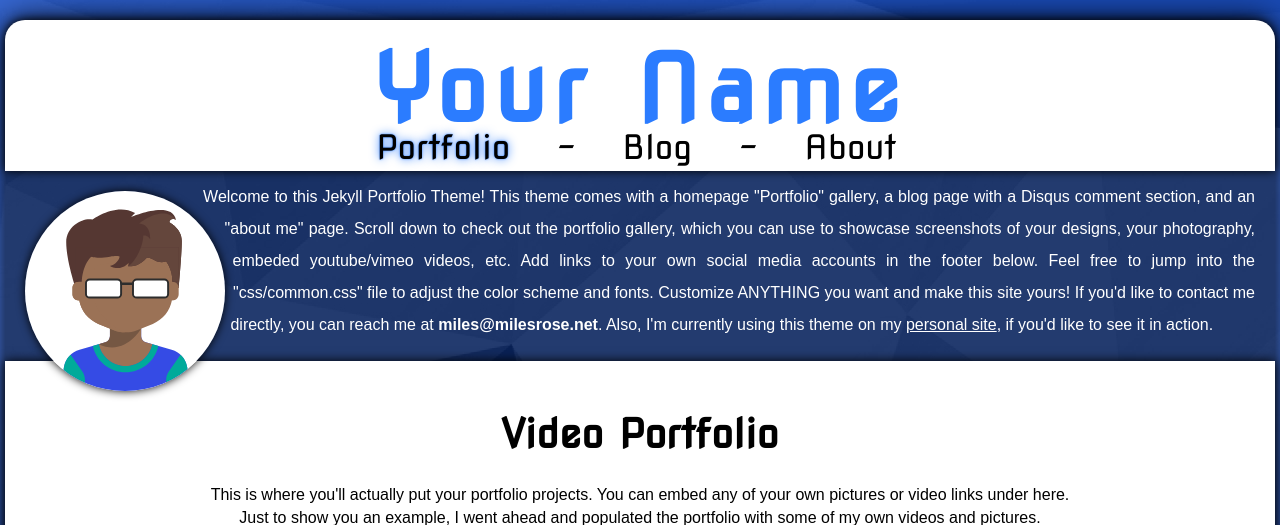
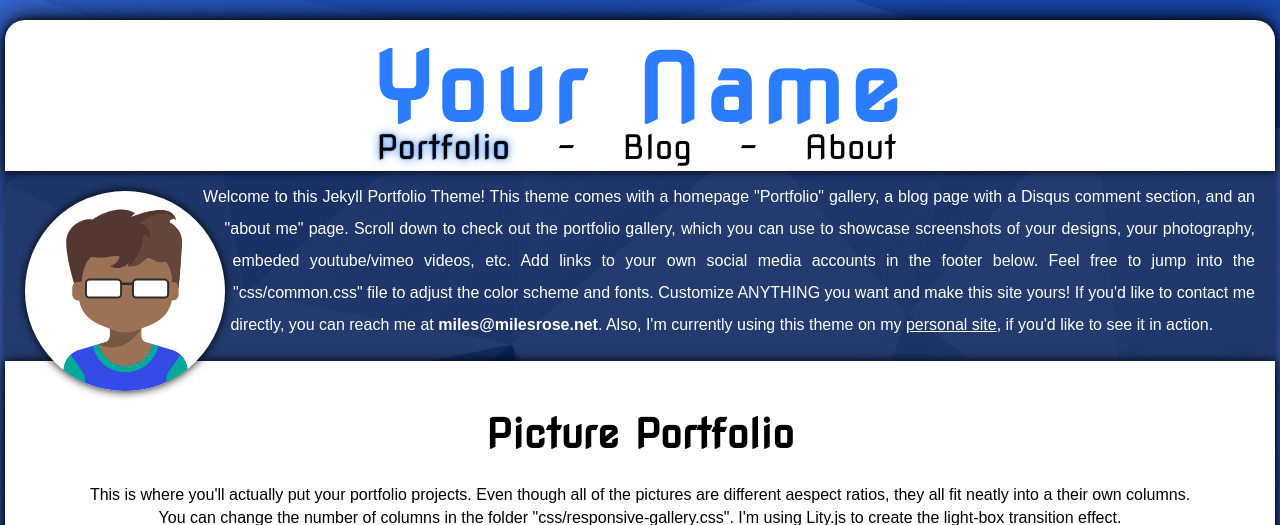
Before and after one commit to MilesOfRoses/sapphire_theme, a Jekyll site: the page built from index.html, in a window 1280 px wide and 1400 px high. Shown: the top 525 px of the window. Built offline with Jekyll 4.4.1, drawn with Linux system fonts in a browser that asks for light colours; comment, search, counter and statistics services are not loaded; some of the changed text lies outside the part shown; grey boxes are pictures that could not be loaded.

Commit message:
added pictures of different color themes and a disqus section

```diff
--- a/_layouts/blog-article.html
+++ b/_layouts/blog-article.html
@@ -15,7 +15,7 @@
 
 (function() { // ADD YOUR OWN DISQUS LINK BELOW
 var d = document, s = d.createElement('script');
-s.src = '//milesrose-net.disqus.com/embed.js';
+s.src = '//saphire-theme.disqus.com/embed.js';
 s.setAttribute('data-timestamp', +new Date());
 (d.head || d.body).appendChild(s);
 })();
--- a/_layouts/portfolio.html
+++ b/_layouts/portfolio.html
@@ -22,7 +22,7 @@
 */
 (function() { // DON'T EDIT BELOW THIS LINE
 var d = document, s = d.createElement('script');
-s.src = '//milesrose-net.disqus.com/embed.js';
+s.src = '//saphire-theme.disqus.com/embed.js';
 s.setAttribute('data-timestamp', +new Date());
 (d.head || d.body).appendChild(s);
 })();
--- a/index.html
+++ b/index.html
@@ -23,11 +23,73 @@
 
 </div> <!--/bio-card-->
 
+<!-- ILLUSTRATIONS SECTION -->
+<div class="media-section">
+	<h1 class="centerText"><a id="drawings">Picture Portfolio</a></h1>
+	<p class="centerText">This is where you'll actually put your portfolio projects. Even though all of the pictures are different aespect ratios, they all fit neatly into a their own columns.<br>
+	You can change the number of columns in the folder "css/responsive-gallery.css". I'm using Lity.js to create the light-box transition effect.</p>
+	<div class="photos">
+		<div class="responsive">
+
+		  <a data-flickr-embed="true"  href="https://www.flickr.com/photos/149069890@N07/36886108941/in/dateposted-public/" title="red-theme"><img src="https://farm5.staticflickr.com/4389/36886108941_46e81c50e2_o.jpg" width="1899" height="972" alt="red-theme"></a>
+
+		  <a data-flickr-embed="true"  href="https://www.flickr.com/photos/149069890@N07/36886109111/in/dateposted-public/" title="pink-theme"><img src="https://farm5.staticflickr.com/4434/36886109111_1b0dec53a6_o.jpg" width="1899" height="972" alt="pink-theme"></a>
+
+		  <a data-flickr-embed="true"  href="https://www.flickr.com/photos/149069890@N07/36838913516/in/dateposted-public/" title="orange-theme"><img src="https://farm5.staticflickr.com/4346/36838913516_71b63e4d34_o.jpg" width="1899" height="972" alt="orange-theme"></a>
+
+		  <a data-flickr-embed="true"  href="https://www.flickr.com/photos/149069890@N07/36886109321/in/dateposted-public/" title="green-theme"><img src="https://farm5.staticflickr.com/4397/36886109321_a466765fb5_o.jpg" width="1899" height="972" alt="green-theme"></a>
+
+		  <a data-flickr-embed="true"  href="https://www.flickr.com/photos/149069890@N07/36838913226/in/dateposted-public/" title="blue-theme"><img src="https://farm5.staticflickr.com/4426/36838913226_a973c73514_o.jpg" width="1899" height="972" alt="blue-theme"></a>
+
+		  <a data-flickr-embed="true"  href="https://farm5.staticflickr.com/4337/36838913826_ab7fab9ce9_o.jpg" title="black-theme"  data-lity  data-lity- ><img src="https://farm5.staticflickr.com/4337/36838913826_ab7fab9ce9_o.jpg" width="1899" height="972" alt="black-theme"></a>
+
+		  <a href="https://c4.staticflickr.com/1/637/31321652843_2a367d8066_z.jpg" data-lity  data-lity->
+		  <img src="https://c4.staticflickr.com/1/637/31321652843_2a367d8066_z.jpg" alt="drawing"></a>
+
+		  <a href="https://c3.staticflickr.com/1/429/31756756530_7c98ac1b2f_z.jpg" data-lity  data-lity->
+		  <img src="https://c3.staticflickr.com/1/429/31756756530_7c98ac1b2f_z.jpg" alt="drawing"></a>
+
+		  <a href="https://c2.staticflickr.com/1/533/32013061201_0e0fc975f6_z.jpg" data-lity  data-lity->
+		  <img src="https://c2.staticflickr.com/1/533/32013061201_0e0fc975f6_z.jpg" alt="drawing"></a>
+
+		  <a href="https://c2.staticflickr.com/1/333/32013059441_a2fe5c366b_z.jpg" data-lity  data-lity->
+		  <img src="https://c2.staticflickr.com/1/333/32013059441_a2fe5c366b_z.jpg" alt="drawing"></a>
+
+		  <a href="https://c4.staticflickr.com/1/495/32013060931_99ce013d93_z.jpg" data-lity  data-lity->
+		  <img src="https://c4.staticflickr.com/1/495/32013060931_99ce013d93_z.jpg" alt="drawing"></a>
+
+		  <a href="https://c4.staticflickr.com/1/610/31321655003_276650341a_z.jpg" data-lity  data-lity->
+		  <img src="https://c4.staticflickr.com/1/610/31321655003_276650341a_z.jpg" alt="drawing"></a>
+
+		  <a href="https://c7.staticflickr.com/1/572/31288739494_2eba810bc1_z.jpg" data-lity  data-lity->
+		  <img src="https://c7.staticflickr.com/1/572/31288739494_2eba810bc1_z.jpg" alt="drawing"></a>
+
+		  <a href="https://c2.staticflickr.com/1/556/32129981825_979efb43b1_z.jpg" data-lity  data-lity->
+		  <img src="https://c2.staticflickr.com/1/556/32129981825_979efb43b1_z.jpg" alt="drawing"></a>
+
+		  <a href="https://c1.staticflickr.com/1/651/31290472664_8d8d24f50c_z.jpg" data-lity  data-lity->
+		  <img src="https://c1.staticflickr.com/1/651/31290472664_8d8d24f50c_z.jpg" alt="drawing"></a>
+
+		  <a href="https://c2.staticflickr.com/1/617/32013063761_3e173d94c7_z.jpg" data-lity  data-lity->
+		  <img src="https://c2.staticflickr.com/1/617/32013063761_3e173d94c7_z.jpg" alt="drawing"></a>
+
+		  <a href="https://c6.staticflickr.com/1/289/32013063461_477c2acec4_z.jpg" data-lity  data-lity->
+		  <img src="https://c6.staticflickr.com/1/289/32013063461_477c2acec4_z.jpg" alt="drawing"></a>
+
+
+
+
+		</div> <!--/responsive-->
+	</div> <!--/photos-->
+</div> <!--/media-section-->
+
+
+
 <!-- ANIMATION SECTION -->
 
 <div class="media-section">
 	<h1 class="centerText"><a id="animations">Video Portfolio</a></h1>
-	<p class="centerText">This is where you'll actually put your portfolio projects. You can embed any of your own pictures or video links under here. <br>
+	<p class="centerText">You can embed any of your own youtube or vimeo links under here. <br>
 	 Just to show you an example, I went ahead and populated the portfolio with some of my own videos and pictures. </p>
 		<div id="videos">
 			<div class="containingBlock">
@@ -137,94 +199,3 @@
 			</div>
 		</div> <!--/videos-->
 	</div> <!--/media-section-->
-
-
-<!-- ILLUSTRATIONS SECTION -->
-<div class="media-section">
-	<h1 class="centerText"><a id="drawings">Picture Portfolio</a></h1>
-	<p class="centerText">Here is a gallery for pictures instead of videos. Even though all of the pictures are different aespect ratios, they all fit neatly into a their own columns.<br>
-	You can change the number of columns in the folder "css/responsive-gallery.css". I'm using Lity.js to create the light-box transition effect.</p>
-	<div class="photos">
-		<div class="responsive">
-
-		  <a href="https://c2.staticflickr.com/1/443/32013058841_71a35a8ec5_z.jpg" data-lity  data-lity->
-		  <img src="https://c2.staticflickr.com/1/443/32013058841_71a35a8ec5_z.jpg" alt="warrior-princess"></a>
-
-		  <a href="https://c4.staticflickr.com/1/637/31321652843_2a367d8066_z.jpg" data-lity  data-lity->
-		  <img src="https://c4.staticflickr.com/1/637/31321652843_2a367d8066_z.jpg" alt="drawing"></a>
-
-		  <a href="https://c3.staticflickr.com/1/429/31756756530_7c98ac1b2f_z.jpg" data-lity  data-lity->
-		  <img src="https://c3.staticflickr.com/1/429/31756756530_7c98ac1b2f_z.jpg" alt="drawing"></a>
-
-		  <a href="https://c2.staticflickr.com/1/533/32013061201_0e0fc975f6_z.jpg" data-lity  data-lity->
-		  <img src="https://c2.staticflickr.com/1/533/32013061201_0e0fc975f6_z.jpg" alt="drawing"></a>
-
-		  <a href="https://c2.staticflickr.com/1/333/32013059441_a2fe5c366b_z.jpg" data-lity  data-lity->
-		  <img src="https://c2.staticflickr.com/1/333/32013059441_a2fe5c366b_z.jpg" alt="drawing"></a>
-
-		  <a href="https://c4.staticflickr.com/1/495/32013060931_99ce013d93_z.jpg" data-lity  data-lity->
-		  <img src="https://c4.staticflickr.com/1/495/32013060931_99ce013d93_z.jpg" alt="drawing"></a>
-
-		  <a href="https://c4.staticflickr.com/1/610/31321655003_276650341a_z.jpg" data-lity  data-lity->
-		  <img src="https://c4.staticflickr.com/1/610/31321655003_276650341a_z.jpg" alt="drawing"></a>
-
-		  <a href="https://c7.staticflickr.com/1/572/31288739494_2eba810bc1_z.jpg" data-lity  data-lity->
-		  <img src="https://c7.staticflickr.com/1/572/31288739494_2eba810bc1_z.jpg" alt="drawing"></a>
-
-		  <a href="https://c2.staticflickr.com/1/556/32129981825_979efb43b1_z.jpg" data-lity  data-lity->
-		  <img src="https://c2.staticflickr.com/1/556/32129981825_979efb43b1_z.jpg" alt="drawing"></a>
-
-		  <a href="https://c1.staticflickr.com/1/651/31290472664_8d8d24f50c_z.jpg" data-lity  data-lity->
-		  <img src="https://c1.staticflickr.com/1/651/31290472664_8d8d24f50c_z.jpg" alt="drawing"></a>
-
-		  <a href="https://c2.staticflickr.com/1/617/32013063761_3e173d94c7_z.jpg" data-lity  data-lity->
-		  <img src="https://c2.staticflickr.com/1/617/32013063761_3e173d94c7_z.jpg" alt="drawing"></a>
-
-		  <a href="https://c6.staticflickr.com/1/289/32013063461_477c2acec4_z.jpg" data-lity  data-lity->
-		  <img src="https://c6.staticflickr.com/1/289/32013063461_477c2acec4_z.jpg" alt="drawing"></a>
-
-		  <a href="https://c4.staticflickr.com/1/468/31321659363_57dbd54f80_z.jpg" data-lity  data-lity->
-		  <img src="https://c4.staticflickr.com/1/468/31321659363_57dbd54f80_z.jpg" alt="drawing"></a>
-
-		  <a href="https://c2.staticflickr.com/1/612/32013060841_eee0592c7d_z.jpg" data-lity  data-lity->
-		  <img src="https://c2.staticflickr.com/1/612/32013060841_eee0592c7d_z.jpg" alt="drawing"></a>
-
-		  <a href="https://c1.staticflickr.com/1/744/31288736504_898005f4e4_z.jpg" data-lity  data-lity->
-		  <img src="https://c1.staticflickr.com/1/744/31288736504_898005f4e4_z.jpg" alt="drawing"></a>
-
-		  <a href="https://c4.staticflickr.com/1/591/32129979555_2de30db5ab_z.jpg" data-lity  data-lity->
-		  <img src="https://c4.staticflickr.com/1/591/32129979555_2de30db5ab_z.jpg" alt="drawing"></a>
-
-		  <a href="https://c2.staticflickr.com/1/259/32013061881_7b78c88c2e_z.jpg" data-lity  data-lity->
-		  <img src="https://c2.staticflickr.com/1/259/32013061881_7b78c88c2e_z.jpg" alt="drawing"></a>
-
-		  <a href="https://c4.staticflickr.com/1/706/32013060691_24ed8ea262_z.jpg" data-lity  data-lity->
-		  <img src="https://c4.staticflickr.com/1/706/32013060691_24ed8ea262_z.jpg" alt="drawing"></a>
-
-		  <a href="https://c2.staticflickr.com/1/300/32129978545_aaae7acba4_z.jpg" data-lity  data-lity->
-		  <img src="https://c2.staticflickr.com/1/300/32129978545_aaae7acba4_z.jpg" alt="drawing"></a>
-
-		  <a href="https://c4.staticflickr.com/1/701/32013060531_4a96b1c4b3_z.jpg" data-lity  data-lity->
-		  <img src="https://c4.staticflickr.com/1/701/32013060531_4a96b1c4b3_z.jpg" alt="drawing"></a>
-
-		  <a href="https://c5.staticflickr.com/1/464/31756756700_c81ebbe2cd_z.jpg" data-lity  data-lity->
-		  <img src="https://c5.staticflickr.com/1/464/31756756700_c81ebbe2cd_z.jpg" alt="drawing"></a>
-
-		  <a href="https://c2.staticflickr.com/1/440/32013060201_ec31442dd4_z.jpg" data-lity  data-lity->
-		  <img src="https://c2.staticflickr.com/1/440/32013060201_ec31442dd4_z.jpg" alt="drawing"></a>
-
-		  <a href="https://c8.staticflickr.com/1/308/31321651703_448c5908db_z.jpg" data-lity  data-lity->
-		  <img src="https://c8.staticflickr.com/1/308/31321651703_448c5908db_z.jpg" alt="drawing"></a>
-
-		  <a href="https://c4.staticflickr.com/1/454/32129984195_8d5a6bdac5_z.jpg" data-lity  data-lity->
-		  <img src="https://c4.staticflickr.com/1/454/32129984195_8d5a6bdac5_z.jpg" alt="drawing"></a>
-
-		  <a href="https://c5.staticflickr.com/1/276/31288737324_c7ae26da18_z.jpg" data-lity  data-lity->
-		  <img src="https://c5.staticflickr.com/1/276/31288737324_c7ae26da18_z.jpg" alt="drawing"></a>
-
-		  <a href="https://c1.staticflickr.com/1/651/32093055136_27c487f90f_z.jpg" data-lity  data-lity->
-		  <img src="https://c1.staticflickr.com/1/651/32093055136_27c487f90f_z.jpg" alt="drawing"></a>
-
-		</div> <!--/responsive-->
-	</div> <!--/photos-->
-</div> <!--/media-section-->
```
Also changed, not shown: 15 other files.
